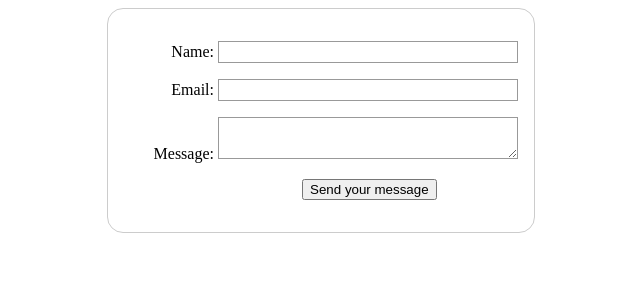
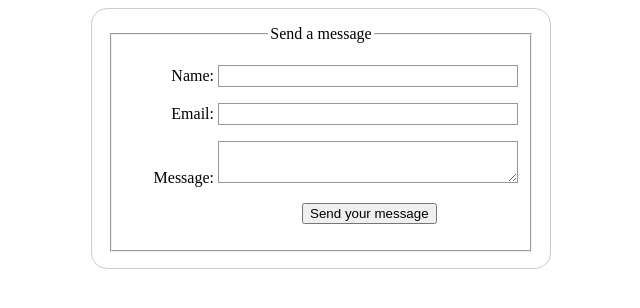
Before and after one commit to sathyrvictim/web-forms, a plain HTML site: page index.html in a window 1280 px wide. Shown: the whole page, without its empty margins (319-959 px from the left). Drawn offline with Linux system fonts and the light colour scheme.

Commit message:
add a legend element

```diff
--- a/index.html
+++ b/index.html
@@ -8,6 +8,8 @@
 </head>
 <body>
     <form action="/my-handling-form-page/index.html" method="post">
+        <fieldset>
+                <legend>Send a message</legend>
         <p>
         <label for="name">Name:</label>
         <input type="text" id="name" name="user_name">
@@ -23,6 +25,8 @@
         <p class="button">
          <button type="submit">Send your message</button>
         </p>
+
+        </fieldset>
     </form>
 </body>
 </html>
```
